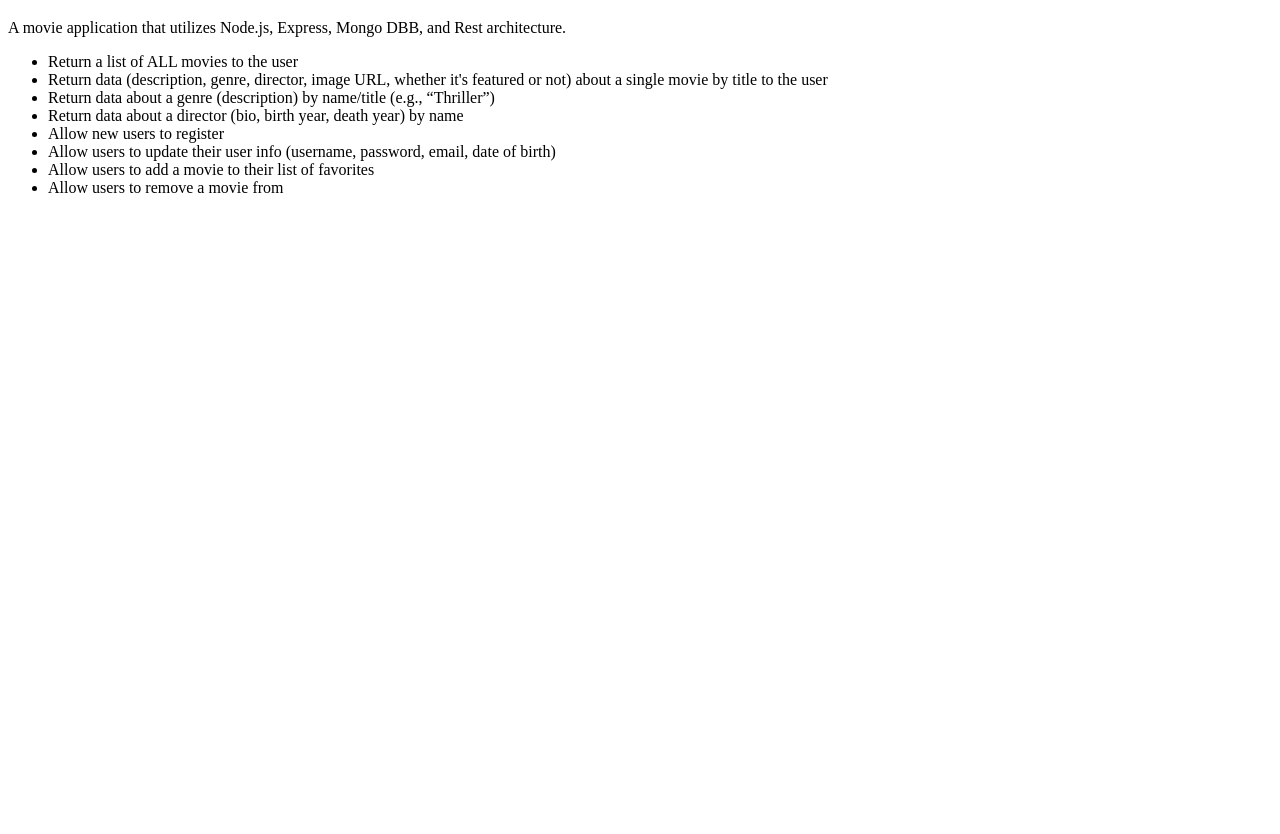
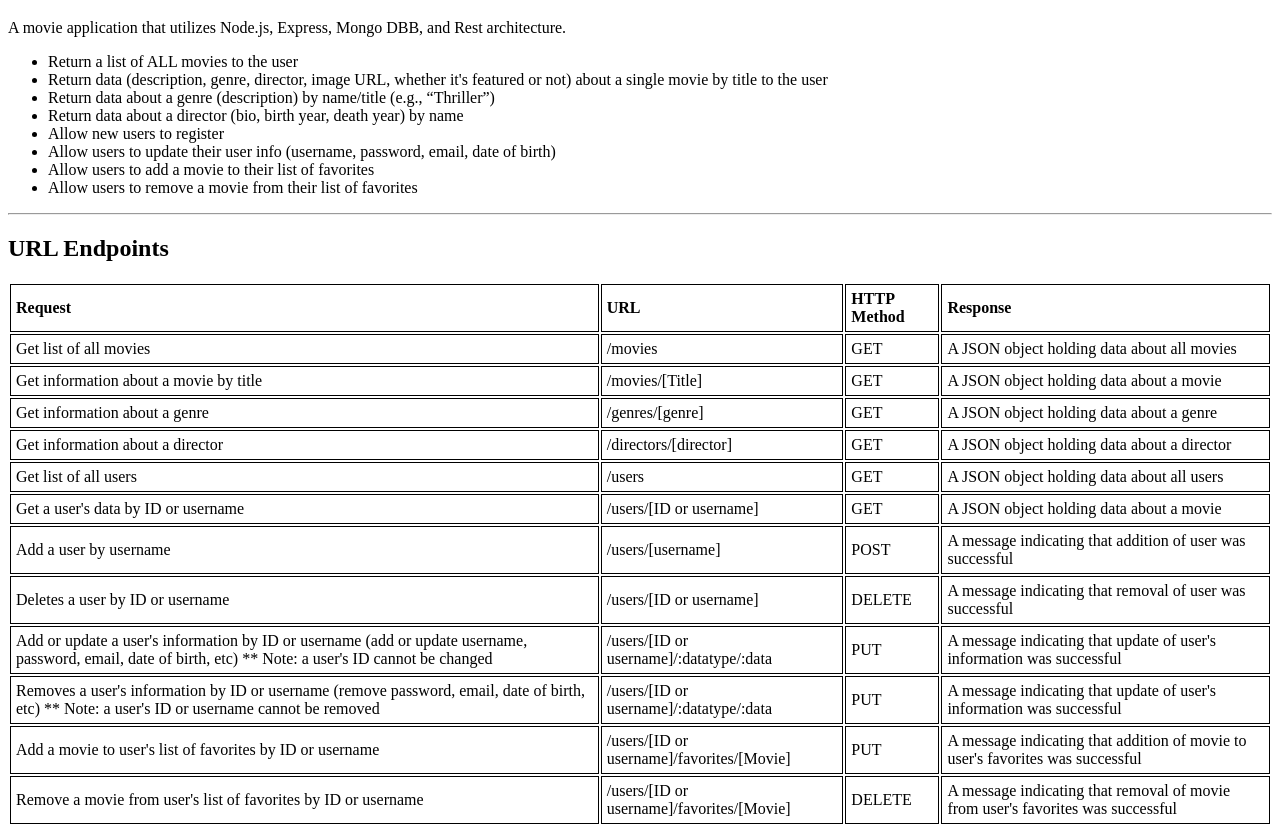
Before and after one commit to smeyer012/movie-api, a website: page public/documentation.html in a window 1280 px wide. Shown: the part 61-895 px from the top of the page. Before the commit the page ends 800 px from the top, so only its background shows below. Drawn offline with Linux system fonts and the light colour scheme.

Commit message:
updates documentation to provide data about endpoints

```diff
--- a/public/documentation.html
+++ b/public/documentation.html
@@ -6,23 +6,112 @@
         <title></title>
         <meta name="description" content="">
         <meta name="viewport" content="width=device-width, initial-scale=1">
+        <style>
+            th, td {
+                border: 1px solid black;
+                text-align: left;
+                padding: 5px;
+            }
+        </style>
     </head>
     <body>
         <h1>MyFlix Documentation</h1>
         <p>A movie application that utilizes Node.js, Express, Mongo DBB, and Rest architecture.</p>
         <ul>
-            <li>Return a list of ALL movies to the user
-            </li>
+            <li>Return a list of ALL movies to the user</li>
             <li>Return data (description, genre, director, image URL, whether it's featured or not) about a single movie by title to the user</li>
             <li>Return data about a genre (description) by name/title (e.g., “Thriller”)</li>
             <li>Return data about a director (bio, birth year, death year) by name</li>
-            <li>Allow new users to register
-            </li>
-            <li>Allow users to update their user info (username, password, email, date of birth)
-            </li>
-            <li>Allow users to add a movie to their list of favorites
-            </li>
-            <li>Allow users to remove a movie from</li>
+            <li>Allow new users to register</li>
+            <li>Allow users to update their user info (username, password, email, date of birth)</li>
+            <li>Allow users to add a movie to their list of favorites</li>
+            <li>Allow users to remove a movie from their list of favorites</li>
         </ul>
+        <hr />
+        <h2>URL Endpoints</h2>
+        <table>
+            <thead>
+                <tr>
+                    <th>Request</th>
+                    <th>URL</th>
+                    <th>HTTP Method</th>
+                    <th>Response</th>
+                </tr>
+            </thead>
+            <tbody>
+                <tr>
+                    <td>Get list of all movies</td>
+                    <td>/movies</td>
+                    <td>GET</td>
+                    <td>A JSON object holding data about all movies</td>
+                </tr>
+                <tr>
+                    <td>Get information about a movie by title</td>
+                    <td>/movies/[Title]</td>
+                    <td>GET</td>
+                    <td>A JSON object holding data about a movie</td>
+                </tr>
+                <tr>
+                    <td>Get information about a genre</td>
+                    <td>/genres/[genre]</td>
+                    <td>GET</td>
+                    <td>A JSON object holding data about a genre</td>
+                </tr>
+                <tr>
+                    <td>Get information about a director</td>
+                    <td>/directors/[director]</td>
+                    <td>GET</td>
+                    <td>A JSON object holding data about a director</td>
+                </tr>
+                <tr>
+                    <td>Get list of all users</td>
+                    <td>/users</td>
+                    <td>GET</td>
+                    <td>A JSON object holding data about all users</td>
+                </tr>
+                <tr>
+                    <td>Get a user's data by ID or username</td>
+                    <td>/users/[ID or username]</td>
+                    <td>GET</td>
+                    <td>A JSON object holding data about a movie</td>
+                </tr>
+                <tr>
+                    <td>Add a user by username</td>
+                    <td>/users/[username]</td>
+                    <td>POST</td>
+                    <td>A message indicating that addition of user was successful</td>
+                </tr>
+                <tr>
+                    <td>Deletes a user by ID or username</td>
+                    <td>/users/[ID or username]</td>
+                    <td>DELETE</td>
+                    <td>A message indicating that removal of user was successful</td>
+                </tr>
+                <tr>
+                    <td>Add or update a user's information by ID or username (add or update username, password, email, date of birth, etc) ** Note: a user's ID cannot be changed</td>
+                    <td>/users/[ID or username]/:datatype/:data</td>
+                    <td>PUT</td>
+                    <td>A message indicating that update of user's information was successful</td>
+                </tr>
+                <tr>
+                    <td>Removes a user's information by ID or username (remove password, email, date of birth, etc) ** Note: a user's ID or username cannot be removed</td>
+                    <td>/users/[ID or username]/:datatype/:data</td>
+                    <td>PUT</td>
+                    <td>A message indicating that update of user's information was successful</td>
+                </tr>
+                <tr>
+                    <td>Add a movie to user's list of favorites by ID or username</td>
+                    <td>/users/[ID or username]/favorites/[Movie]</td>
+                    <td>PUT</td>
+                    <td>A message indicating that addition of movie to user's favorites was successful</td>
+                </tr>
+                <tr>
+                    <td>Remove a movie from user's list of favorites by ID or username</td>
+                    <td>/users/[ID or username]/favorites/[Movie]</td>
+                    <td>DELETE</td>
+                    <td>A message indicating that removal of movie from user's favorites was successful</td>
+                </tr>
+            </tbody>
+        </table>
     </body>
 </html>
```
